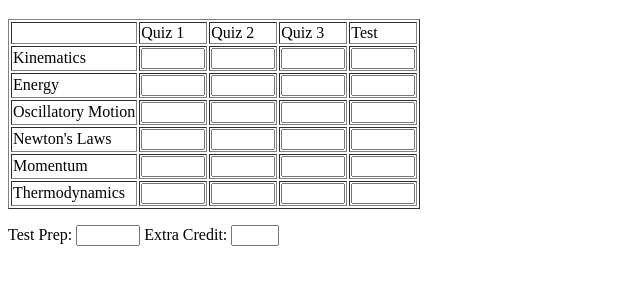
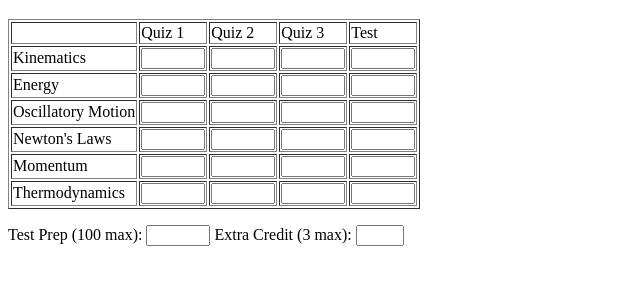
Before and after one commit to alesan99/EPHX_grades, a plain HTML site: page index.html in a window 1280 px wide. Shown: the part 61-346 px from the top of the page, without its empty margins (0-640 px from the left). Drawn offline with Linux system fonts and the light colour scheme.

Commit message:
Show max points

```diff
--- a/index.html
+++ b/index.html
@@ -72,10 +72,10 @@
     </table>
 
 	<p>
-    <label for="testPrep">Test Prep: </label>
+    <label for="testPrep">Test Prep (100 max): </label>
     <input type="number" maxlength="3" min="0" max="100" id="testPrep" oninput="calculate_grade()" onkeydown="jumpToNextInput(event, 'extraCredit')">
 
-    <label for="extraCredit">Extra Credit: </label>
+    <label for="extraCredit">Extra Credit (3 max): </label>
     <input type="number" maxlength="1" min="0" max="3" id="extraCredit" oninput="calculate_grade()">
 
     <p id="grade"></p>
```
